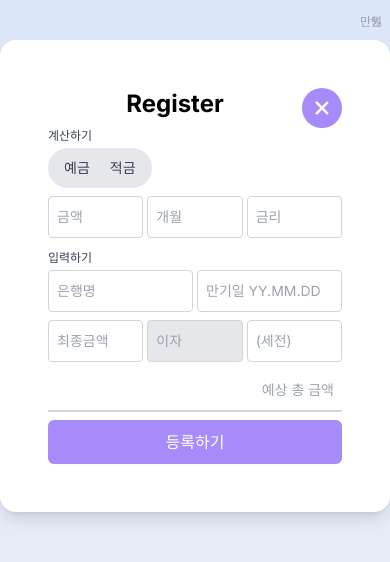
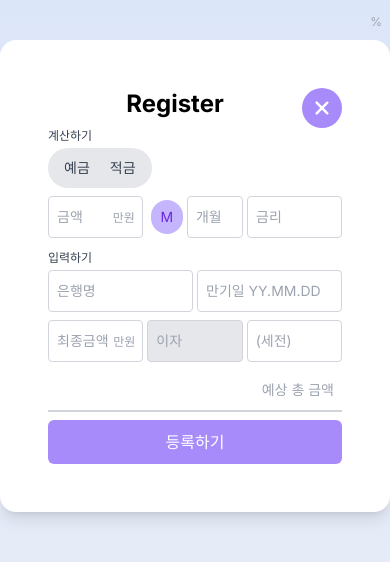
Before and after one commit to kirim-Lee/my-account, a Next.js app: page /add in a window 390 px wide. Shown: the top 562 px of the page. Built offline with nearby package versions, Linux system fonts and the light colour scheme; no server answers.

Commit message:
✨ Add responsive

```diff
--- a/app/(pages)/add/Form.tsx
+++ b/app/(pages)/add/Form.tsx
@@ -1,22 +1,47 @@
 'use client';
 
+import SwitchButton from '@/app/component/atom/SwitchButton';
 import RadioGroup from '@/app/component/molecule/RadioGroup';
+import { $Enums } from '@prisma/client';
 import React from 'react';
 import { Controller, useForm } from 'react-hook-form';
 
-type AccountType = 'SAVING' | 'DEPOSIT';
-
 interface FormType {
-  type: AccountType;
+  accountType: $Enums.AccountType;
+  periodType: $Enums.PeriodType;
+  savingQuant: number;
+  interestQuant: number;
+  quant: number;
+  period: number;
+  interest: number;
+  bank: string;
+  startDate: string;
+  endDate: string;
 }
 
-const options: Option<AccountType>[] = [
+const accountOptions: Option<$Enums.AccountType>[] = [
   { label: '예금', value: 'DEPOSIT' },
-  { label: '적금', value: 'SAVING' },
+  { label: '적금', value: 'SAVINGS' },
 ];
 
+const peridOptions: Option<$Enums.PeriodType>[] = [
+  { label: 'M', value: 'MONTH' },
+  { label: 'D', value: 'DAY' },
+  { label: 'W', value: 'WEEK' },
+];
+
+const periodPlaceHolder: { [value in $Enums.PeriodType]: string } = {
+  MONTH: '개월',
+  WEEK: '주',
+  DAY: '일',
+};
+
 const Form = () => {
-  const { control, watch } = useForm<FormType>();
+  const { control, register, formState, watch, getValues } = useForm<FormType>({
+    defaultValues: { periodType: 'MONTH' },
+  });
+
+  console.log(watch());
 
   return (
     <React.Fragment>
@@ -24,11 +49,11 @@ const Form = () => {
       <div className="mb-2">
         <Controller
           control={control}
-          name="type"
+          name="accountType"
           render={({ field }) => (
             <RadioGroup
               name={field.name}
-              options={options}
+              options={accountOptions}
               checked={field.value}
               onCheck={field.onChange}
             />
@@ -37,36 +62,75 @@ const Form = () => {
       </div>
 
       <div className="wrap-input">
+        <div className="wrap w-1/3 relative">
+          <input
+            type="text"
+            className="text-input pr-10"
+            placeholder="금액"
+            {...register('savingQuant', { valueAsNumber: true })}
+          />
+          <span className="input-info-text">만원</span>
+        </div>
+
+        <div className="wrap w-1/3 pl-10 relative">
+          <div className="absolute left-0 top-0 h-full w-10 text-center p-1">
+            <Controller
+              control={control}
+              name="periodType"
+              render={({ field }) => (
+                <SwitchButton
+                  options={peridOptions}
+                  checked={field.value}
+                  onChange={field.onChange}
+                  className="rounded-full bg-violet-300 block w-full h-full text-violet-700 text-sm -mr-1"
+                />
+              )}
+            />
+          </div>
+          <input
+            type="text"
+            className="text-input"
+            placeholder={periodPlaceHolder[watch().periodType]}
+            {...register('period', { valueAsNumber: true })}
+          />
+        </div>
+
         <div className="wrap w-1/3">
-          <input type="text" className="text-input" placeholder="금액" />
-        </div>
-        <div className="wrap w-1/3">
-          <input type="text" className="text-input" placeholder="개월" />
-        </div>
-        <div className="wrap w-1/3">
-          <input type="text" className="text-input pr-7" placeholder="금리" />
+          <input
+            type="text"
+            className="text-input pr-7"
+            placeholder="금리"
+            {...register('interest', { valueAsNumber: true })}
+          />
           <span className="input-info-text">%</span>
         </div>
       </div>
       <h4 className="title h4 mt-3">입력하기</h4>
       <div className="wrap-input">
         <div className="wrap">
-          <input type="text" className="text-input" placeholder="은행명" />
+          <input
+            type="text"
+            className="text-input"
+            placeholder="은행명"
+            {...register('bank', { required: true })}
+          />
         </div>
         <div className="wrap">
           <input
             type="text"
             className="text-input"
             placeholder="만기일 YY.MM.DD"
+            {...register('endDate', { required: true })}
           />
         </div>
       </div>
       <div className="wrap-input">
-        <div className="wrap">
+        <div className="wrap relative">
           <input
             type="text"
             className="text-input pr-10"
             placeholder="최종금액"
+            {...register('quant', { required: true })}
           />
           <span className="input-info-text">만원</span>
         </div>
@@ -79,7 +143,12 @@ const Form = () => {
           />
         </div>
         <div className="wrap">
-          <input type="text" className="text-input" placeholder="(세전)" />
+          <input
+            type="text"
+            className="text-input"
+            placeholder="(세전)"
+            {...register('interestQuant', { required: true })}
+          />
         </div>
       </div>
       <div className="wrap-input">
@@ -88,6 +157,7 @@ const Form = () => {
             type="text"
             className="text-input-under text-right text-3xl"
             placeholder="예상 총 금액"
+            readOnly
           />
         </div>
       </div>
--- /dev/null
+++ b/app/component/atom/SwitchButton.tsx
@@ -0,0 +1,37 @@
+'use client';
+
+import { memo, useMemo } from 'react';
+
+interface Props<T> {
+  className?: string;
+  checked: T;
+  options: Option<T>[];
+  onChange(value: T): void;
+}
+const SwitchButton = <T extends string | number>({
+  className,
+  checked,
+  options,
+  onChange,
+}: Props<T>) => {
+  const selectedIndex = useMemo(() => {
+    const index = options.findIndex((option) => option.value === checked);
+    return index < 0 ? 0 : index;
+  }, [checked, options]);
+
+  const selected = useMemo(
+    () => options[selectedIndex],
+    [selectedIndex, options]
+  );
+
+  const onClick = () =>
+    onChange(options[selectedIndex + 1]?.value ?? options[0].value);
+
+  return (
+    <button className={className ?? ''} onClick={onClick}>
+      {selected.label}
+    </button>
+  );
+};
+
+export default memo(SwitchButton);
```
Also changed, not shown: 1 other file (tests, documents, lock files or other folders).
